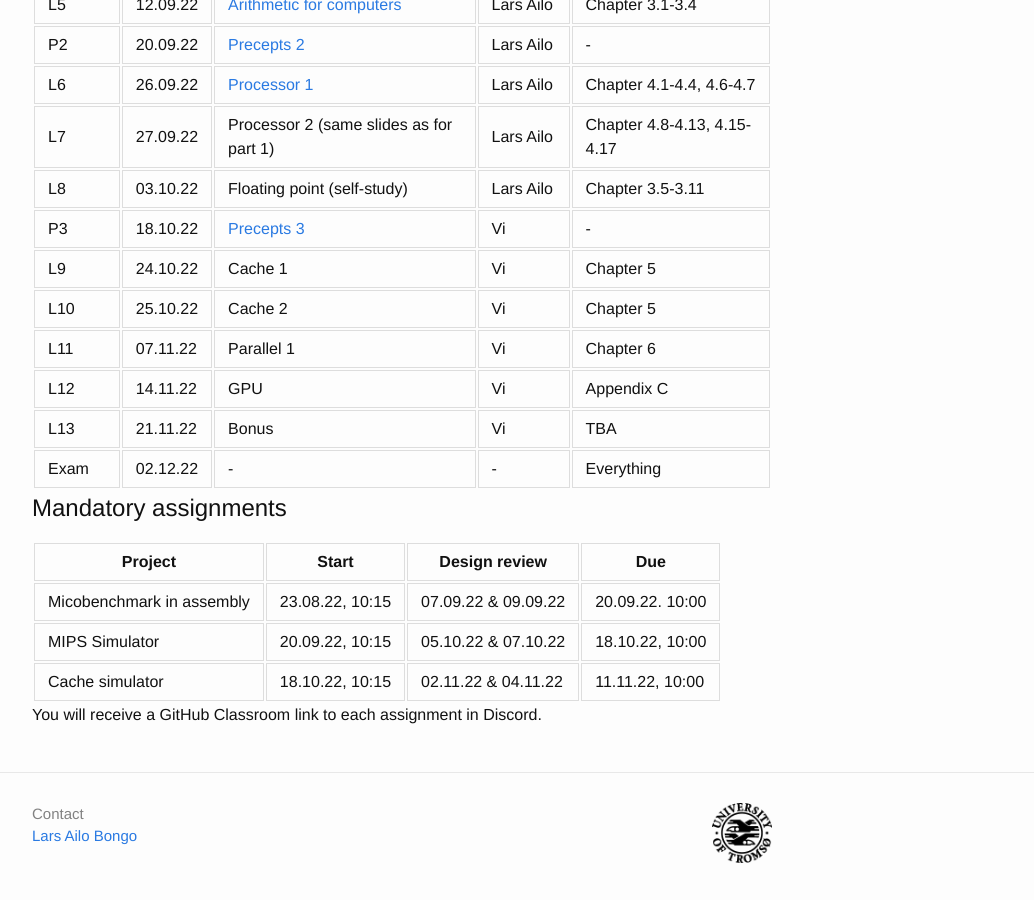
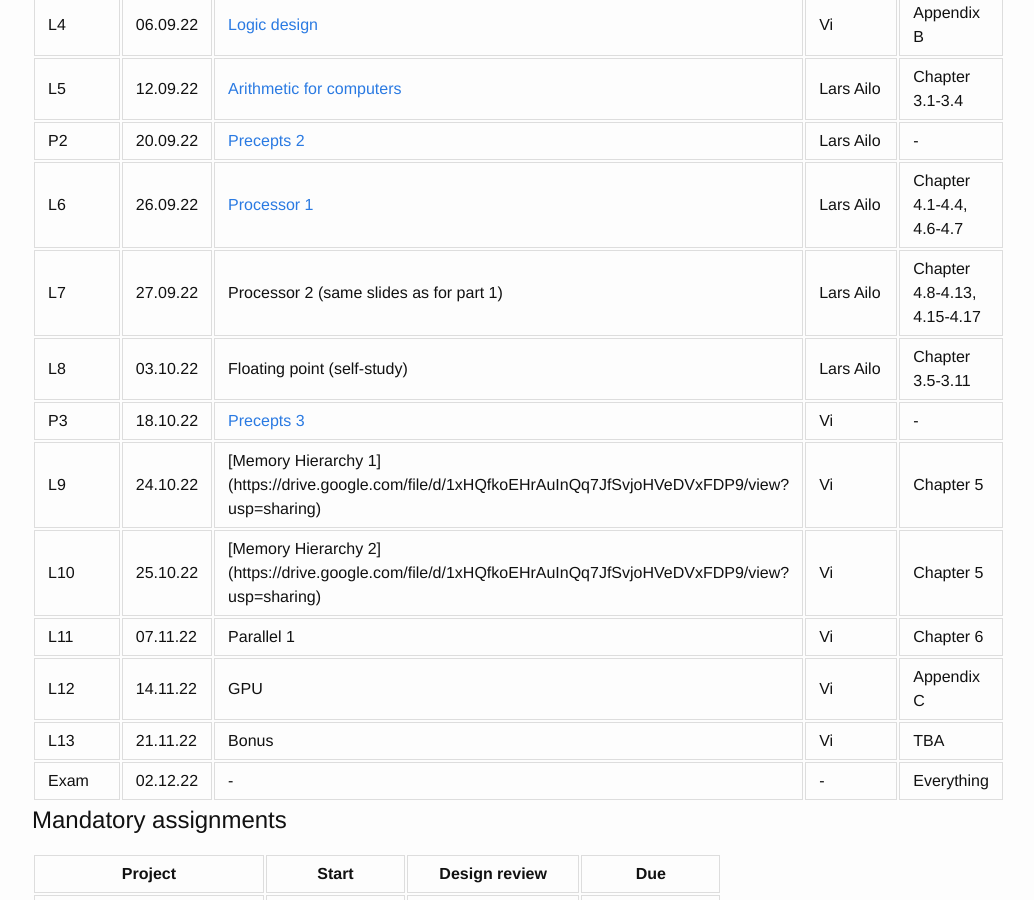
Before and after one commit to uit-inf-2200-f22/uit-inf-2200-f22.github.io, a Jekyll site: the page built from index.md, in a window 1280 px wide and 900 px high, scrolled down 1332 px. Shown: the whole window, without its empty margins (238-1272 px from the left). Built offline with Jekyll 4.4.1, drawn with Linux system fonts in a browser that asks for light colours; our own code applies the rules of GitHub Pages for plain Markdown files.

Commit message:
Update index.md

```diff
--- a/index.md
+++ b/index.md
@@ -46,8 +46,8 @@ You can read more about plagiarism and cheating on: https://en.uit.no/sensor/art
 | L7   | 27.09.22 | Processor 2 (same slides as for part 1) | Lars Ailo | Chapter 4.8-4.13, 4.15-4.17 |
 | L8   | 03.10.22 | Floating point (self-study) | Lars Ailo | Chapter 3.5-3.11 |
 | P3   | 18.10.22 | [Precepts 3](https://drive.google.com/file/d/1fC-YrwyMykVpzwqqFd-6aC_wmHplwg0N/view?usp=sharing)    | Vi        | -         |
-| L9   | 24.10.22 | Cache 1        | Vi        | Chapter 5 |
-| L10  | 25.10.22 | Cache 2        | Vi        | Chapter 5 |
+| L9   | 24.10.22 | [Memory Hierarchy 1] (https://drive.google.com/file/d/1xHQfkoEHrAuInQq7JfSvjoHVeDVxFDP9/view?usp=sharing)        | Vi        | Chapter 5 |
+| L10  | 25.10.22 | [Memory Hierarchy 2] (https://drive.google.com/file/d/1xHQfkoEHrAuInQq7JfSvjoHVeDVxFDP9/view?usp=sharing)       | Vi        | Chapter 5 |
 | L11  | 07.11.22 | Parallel 1     | Vi        | Chapter 6 |
 | L12  | 14.11.22 | GPU            | Vi        | Appendix C |
 | L13  | 21.11.22 | Bonus          | Vi        | TBA        |
```
